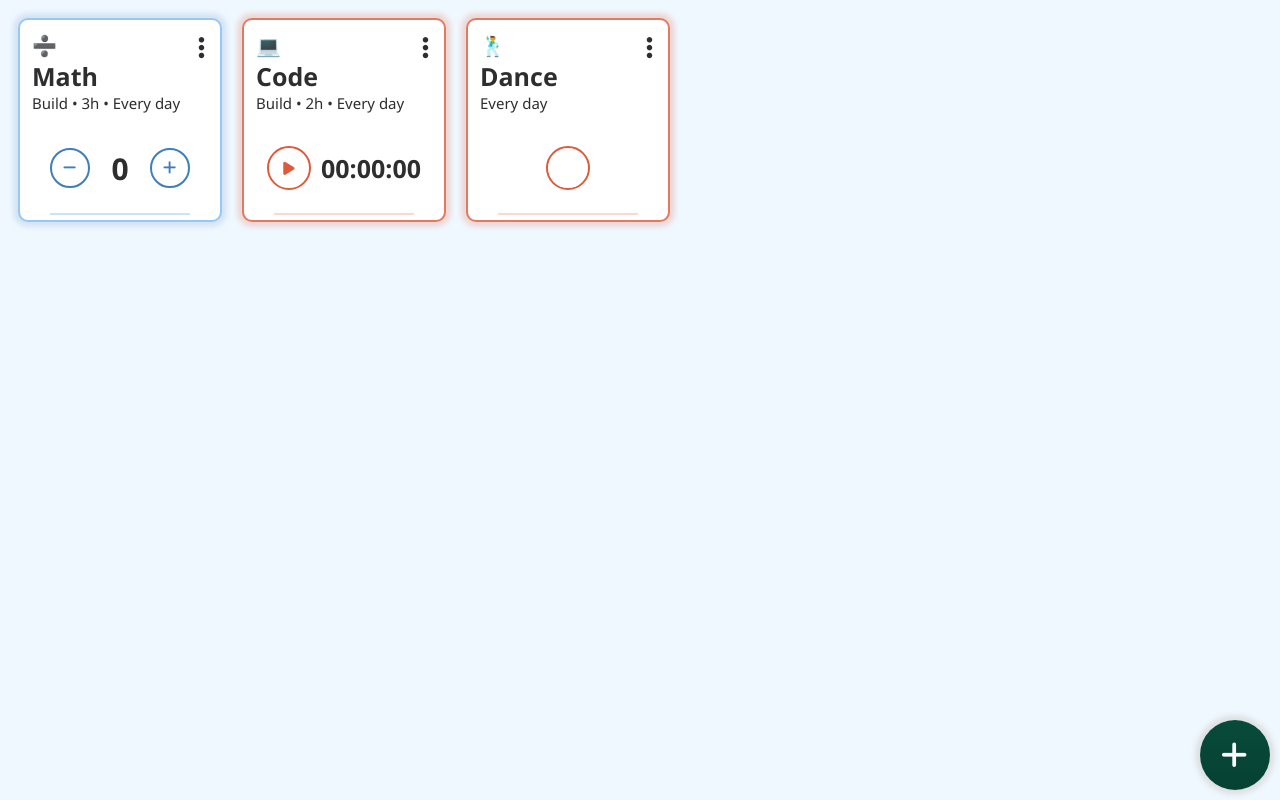
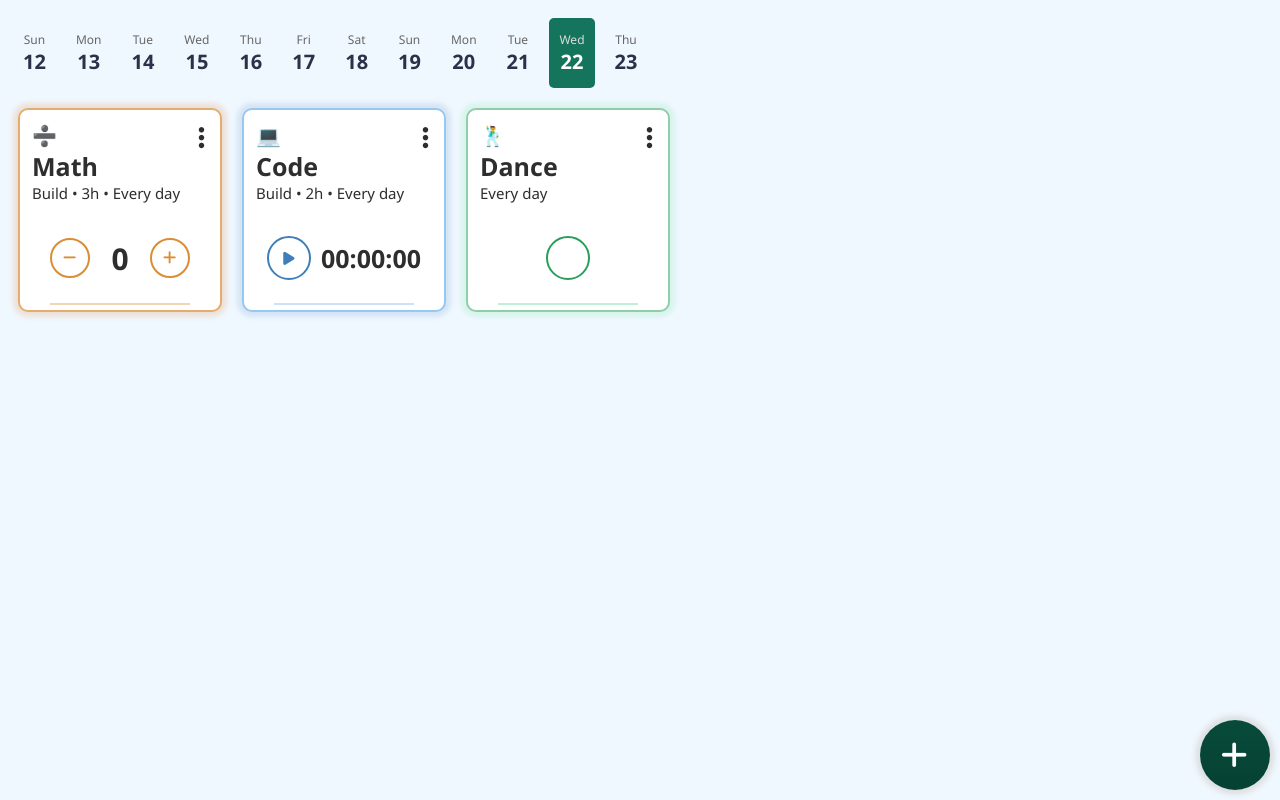
Before and after one commit to eti-iniER/webtasks, a React (Vite) app: page / in a window 1280 px wide. Built offline with nearby package versions, Linux system fonts and the light colour scheme.

Commit message:
Implemented working Calendar feature

```diff
--- a/src/App.jsx
+++ b/src/App.jsx
@@ -3,6 +3,8 @@ import TaskItem from "./components/TaskItem";
 import TaskItemMenu from "./components/TaskItemMenu";
 import TaskCreateButton from "./components/UI/TaskCreateButton";
 import TaskGrid from "./components/UI/TaskGrid";
+import Calendar from "./components/Calendar";
+
 import { useState } from "react";
 
 
@@ -10,7 +12,7 @@ const firstTask = {
   name: "Math",
   description: "Build • 3h • Every day",
   type: "Counter",
-  theme: "",
+  theme: "orange",
   goal: 10,
   emoji: "➗",
 }
@@ -19,7 +21,7 @@ const secondTask = {
   name: "Code",
   description: "Build • 2h • Every day",
   type: "Timer",
-  theme: "red",
+  theme: "",
   goal: 10,
   emoji: "💻",
 }
@@ -28,7 +30,7 @@ const thirdTask = {
   name: "Dance",
   description: "Every day",
   type: "Checkbox",
-  theme: "red",
+  theme: "green",
   goal: true,
   emoji: "🕺"
 }
@@ -62,6 +64,7 @@ function App() {
   }
   return (
     <div className="App">
+      <Calendar />
       <TaskGrid>
         <TaskItem data={firstTask} menu={showMenu} />
         <TaskItem data={secondTask} menu={showMenu} />
--- a/src/components/Calendar.css
+++ b/src/components/Calendar.css
@@ -0,0 +1,9 @@
+.calendar-container {
+    width: 50vw;
+    overflow-x: scroll;
+}
+
+.calendar {
+    display: flex;
+    flex-direction: row;
+}
--- a/src/components/Calendar.jsx
+++ b/src/components/Calendar.jsx
@@ -1,7 +1,24 @@
 import "./Calendar.css";
+import CalendarDay from "./CalendarDay";
 
 const Calendar = (props) => {
+    const DAY = 86400000;
+    let days = [];
     let today = new Date();
+
+    for (let i = -10; i < 11; i++) {
+        let thisDate = new Date(today.getTime() + (DAY * i));
+        let thisDay = <CalendarDay date={thisDate} key={i + 10} isToday={i === 0} />
+        days.push(thisDay);
+    }
+
+    return (
+        <div className="calendar-container">
+            <div className="calendar">
+                {days}
+            </div>
+        </div>
+    )
 }
 
 export default Calendar;
--- a/src/components/CalendarDay.css
+++ b/src/components/CalendarDay.css
@@ -1,5 +1,5 @@
 .calendar-day {
-    margin: 10px;
+    margin: 10px 5px;
     display: flex;
     flex-direction: column;
     justify-content: center;
@@ -13,15 +13,15 @@
 .calendar-day__weekday {
     font-weight: 400;
     color: #666666;
-    font-size: 15px;
+    font-size: 12px;
     margin: 0px;
     padding: 0px;
 }
 
 .calendar-day__date {
-    font-weight: 900;
+    font-weight: 800;
     color: #2b3149;
-    font-size: 25px;
+    font-size: 20px;
     margin: 0px;
     padding: 0px;
 }
--- a/src/components/CalendarDay.jsx
+++ b/src/components/CalendarDay.jsx
@@ -1,16 +1,17 @@
 import "./CalendarDay.css";
 
 const CalendarDay = (props) => {
+    console.log(props.date);
     const days = ["Sun", "Mon", "Tue", "Wed", "Thu", "Fri", "Sat"];
     let activeClass = "";
 
     if (props.isToday) {
-        activeClass = "today"
+        activeClass = "today";
     }
     return (
         <div className={"calendar-day" + " " + activeClass}>
-            <span className="calendar-day__weekday">{days[props.day]}</span>
-            <span className="calendar-day__date">{props.date}</span>
+            <span className="calendar-day__weekday">{days[props.date.getDay()]}</span>
+            <span className="calendar-day__date">{props.date.getDate()}</span>
         </div>
     )
 }
--- a/src/components/CreateTask.jsx
+++ b/src/components/CreateTask.jsx
@@ -1,4 +1,4 @@
-import CalendarDay from "./CalendarDay";
+import Calendar from "./Calendar";
 import "./CreateTask.css";
 import TaskSetupSelectorChoice from "./TaskSetupSelectorChoice";
 import { useState } from "react";
@@ -20,7 +20,7 @@ const CreateTask = (props) => {
         <div className="create-task" style={{ display: props.displayState }}>
             {/* <h2 className="create-task-header">What do you want to do?</h2> */}
 
-            <CalendarDay day={0} date={23} isToday={true} />
+            <Calendar />
 
 
 
```
